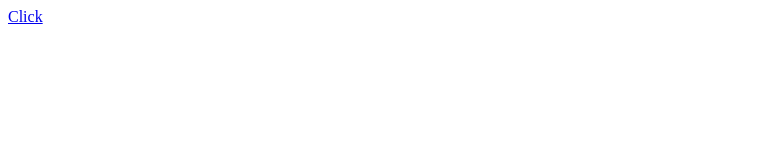
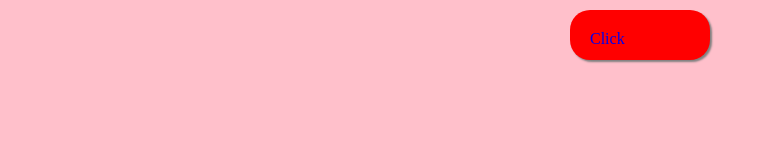
Before and after one commit to laritzafh90/divenformadeboton, a plain HTML site: page index.html in a window 1280 px wide. Shown: the whole page, without its empty margins (0-768 px from the left). Drawn offline with Linux system fonts and the light colour scheme.

Commit message:
ccambios en css

```diff
--- a/index.html
+++ b/index.html
@@ -4,11 +4,12 @@
     <meta charset="UTF-8">
     <meta http-equiv="X-UA-Compatible" content="IE=edge">
     <meta name="viewport" content="width=device-width, initial-scale=1.0">
+    <link rel="stylesheet" href="style.css" type="text/css">
     <title>Div en forma de botón</title>
 </head>
 <body>
     <div>
-        <a href="google.com">Click</a>
+        <a href="https://www.google.com/">Click</a>
     </div>
 
 </body>
--- a/style.css
+++ b/style.css
@@ -0,0 +1,30 @@
+*{
+    margin: 0px;
+    padding: 0px;
+}
+
+html{
+    background-color: pink;
+}
+
+div{
+    width: 10px;
+    height: 10px;
+    margin: 10px auto 10px auto;
+    padding: 20px;
+    width: 100px;
+    background-color: red;
+    border-radius: 20px;
+    box-shadow: 2px 2px 2px grey;
+}
+
+div:hover{
+    width: 150px;
+    height: 50px;
+    background-color: grey;
+}
+
+a{
+    text-align: center;
+    text-decoration: none;
+}
```
